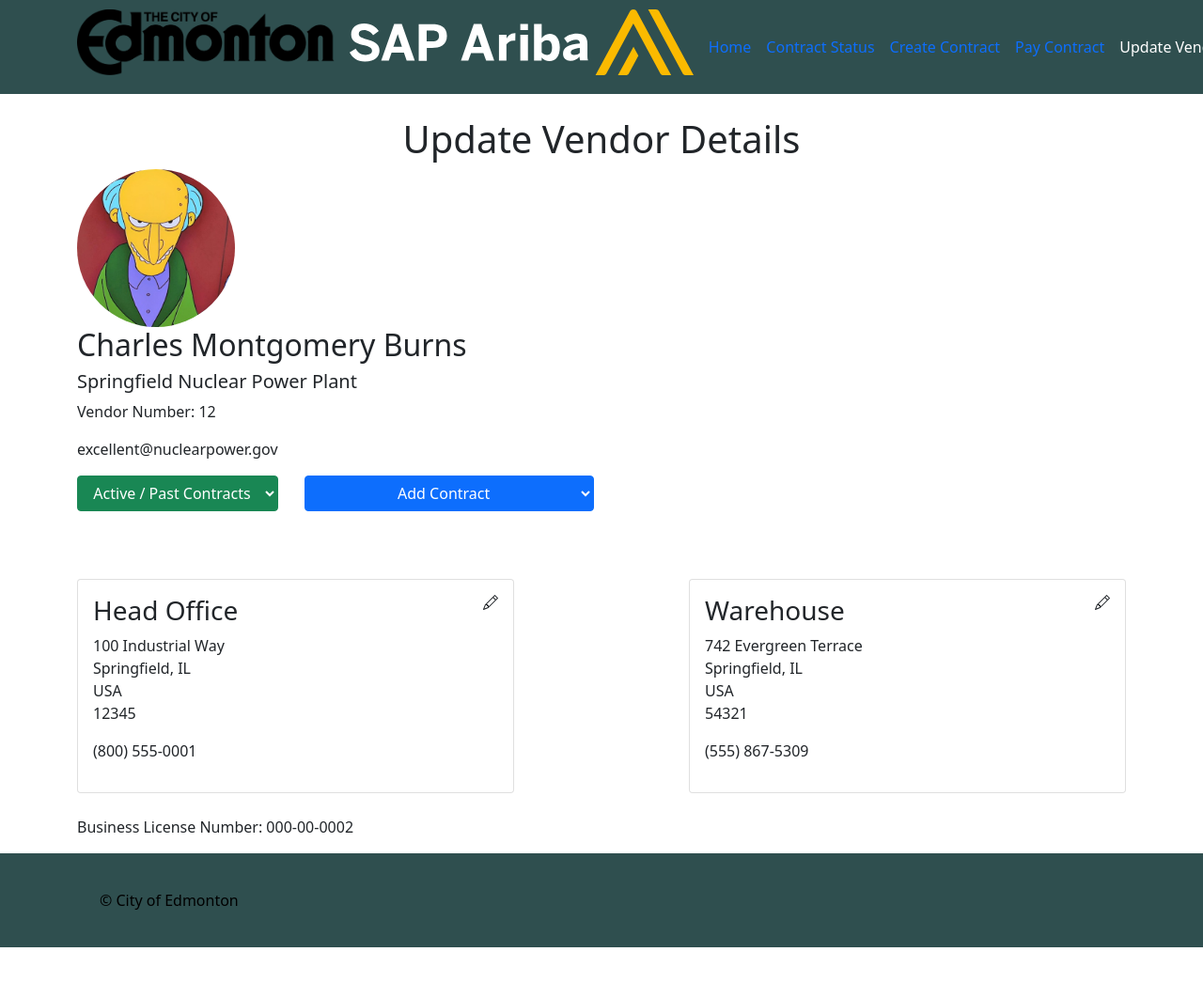
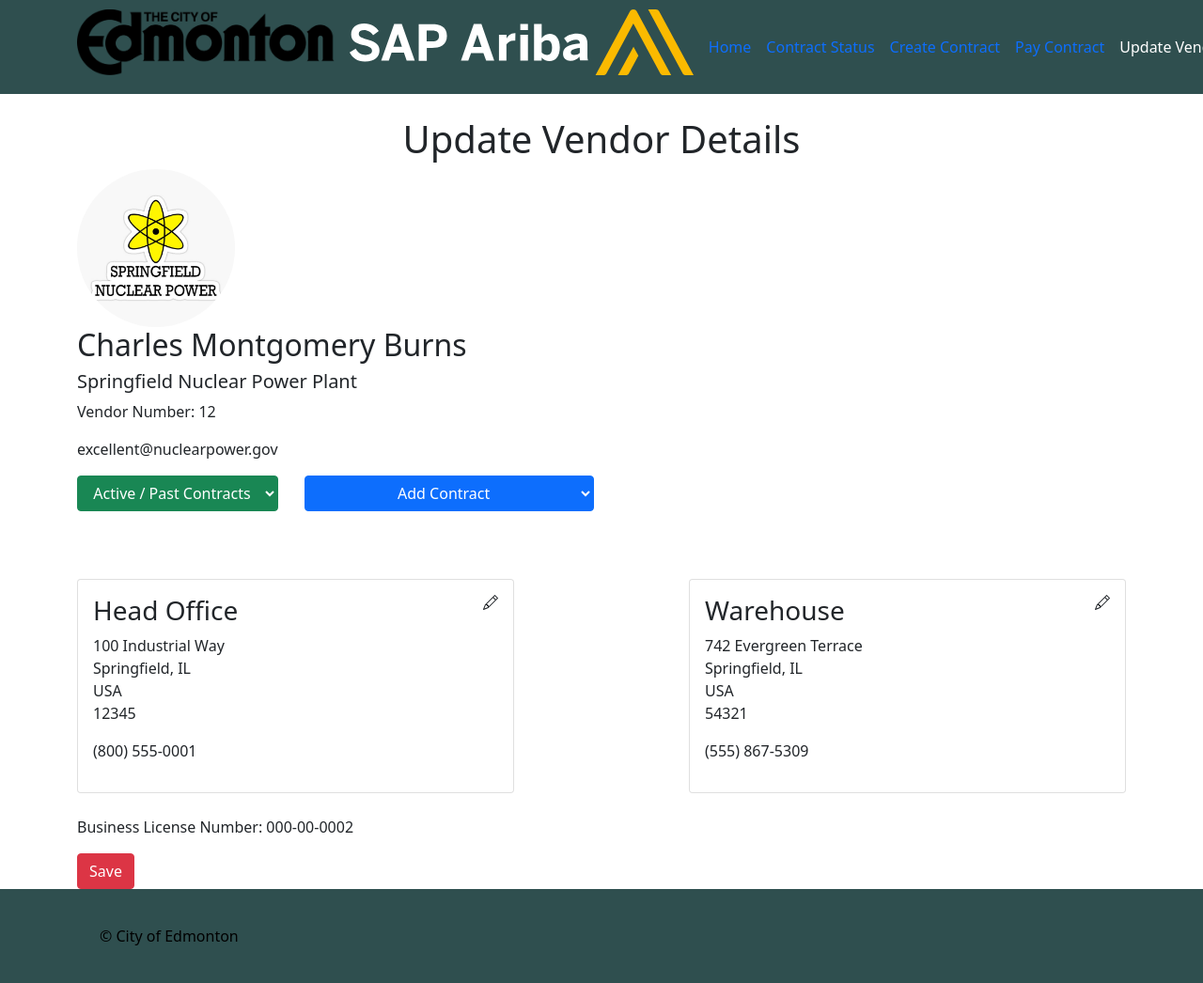
Before and after one commit to JordanDelColle/DMIT2028Lab01VendorScreen, a plain HTML site: page index.html in a window 1280 px wide. Shown: the top 1046 px of the page at 94% size. Before the commit the page ends 1008 px from the top, so only its background shows below. Drawn offline with nearby package versions, Linux system fonts and the light colour scheme.

Commit message:
minor changes

```diff
--- a/index.html
+++ b/index.html
@@ -29,7 +29,7 @@
 
   <div class="container">
     <h1 class="text-center pt-4">Update Vendor Details</h1>
-    <img src="img/mrburns.png" alt="Monty Burns" id="profile-picture" class="rounded-circle">
+    <img src="img/springfield-nuclear-power-logo.jpg" alt="Monty Burns" id="profile-picture" class="rounded-circle">
     <h2 contenteditable="true">Charles Montgomery Burns</h2>
     <h5 contenteditable="true">Springfield Nuclear Power Plant</h5>
     <p>Vendor Number: 12</p>
@@ -144,6 +144,7 @@
       </div>
     </div>
     <p contenteditable="true">Business License Number: 000-00-0002</p>
+    <button class="btn btn-danger">Save</button>
   </div>
   <footer>
     <div class="container">
```
Also changed, not shown: img/mrburns.png (deleted), img/springfield-nuclear-power-logo.jpg (added).
